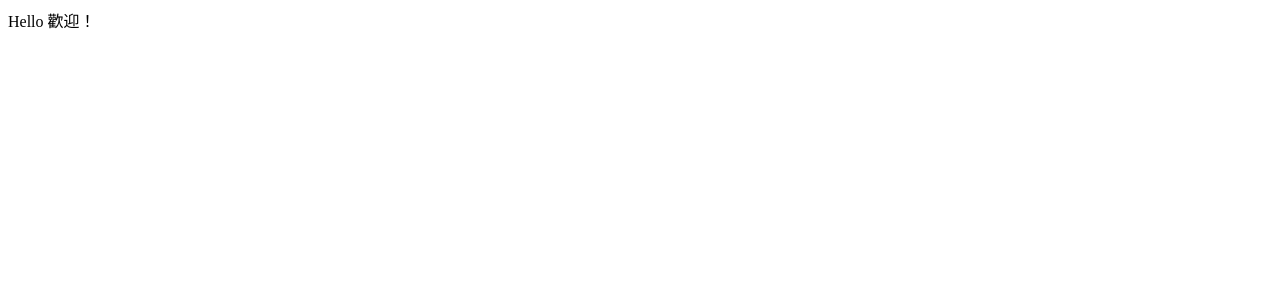
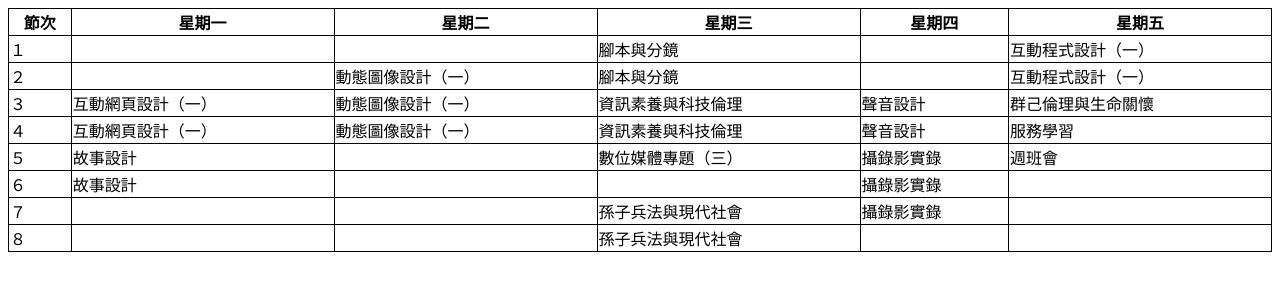
Before and after one commit to Zan911/Zan911.github.io, a plain HTML site: page about.html in a window 1280 px wide. Drawn offline with Linux system fonts and the light colour scheme.

Commit message:
新增課表

```diff
--- a/about.html
+++ b/about.html
@@ -5,6 +5,88 @@
     <title>Title</title>
 </head>
 <body>
- Hello 歡迎！
+
+<style>
+    table, th, td {
+        border: 1px solid black;
+        border-collapse: collapse;
+    }
+</style>
+</head>
+
+<table style="width:100%">
+    <tr>
+        <th colspan="１">節次</th>
+        <th>星期一</th>
+        <th>星期二</th>
+        <th>星期三</th>
+        <th>星期四</th>
+        <th>星期五</th>
+    </tr>
+    <tr>
+        <td>１</td>
+        <td></td>
+        <td></td>
+        <td>腳本與分鏡</td>
+        <td></td>
+        <td>互動程式設計（一）</td>
+    </tr>
+    <tr>
+        <td>２</td>
+        <td></td>
+        <td>動態圖像設計（一）</td>
+        <td>腳本與分鏡</td>
+        <td></td>
+        <td>互動程式設計（一）</td>
+    </tr>
+    <tr>
+        <td>３</td>
+        <td>互動網頁設計（一）</td>
+        <td>動態圖像設計（一）</td>
+        <td>資訊素養與科技倫理</td>
+        <td>聲音設計</td>
+        <td>群己倫理與生命關懷</td>
+    </tr>
+    <tr>
+        <td>４</td>
+        <td>互動網頁設計（一）</td>
+        <td>動態圖像設計（一）</td>
+        <td>資訊素養與科技倫理</td>
+        <td>聲音設計</td>
+        <td>服務學習</td>
+    </tr>
+    <tr>
+        <td>５</td>
+        <td>故事設計</td>
+        <td></td>
+        <td>數位媒體專題（三）</td>
+        <td>攝錄影實錄</td>
+        <td>週班會</td>
+    <tr>
+        <td>６</td>
+        <td>故事設計</td>
+        <td></td>
+        <td></td>
+        <td>攝錄影實錄</td>
+    <td></td>
+    </tr>
+    <tr>
+        <td>７</td>
+        <td></td>
+        <td></td>
+        <td>孫子兵法與現代社會</td>
+        <td>攝錄影實錄</td>
+        <td></td>
+
+    </tr>
+    <tr>
+        <td>８</td>
+        <td></td>
+        <td></td>
+        <td>孫子兵法與現代社會</td>
+        <td></td>
+        <td></td>
+    </tr>
+
 </body>
 </html>
```
